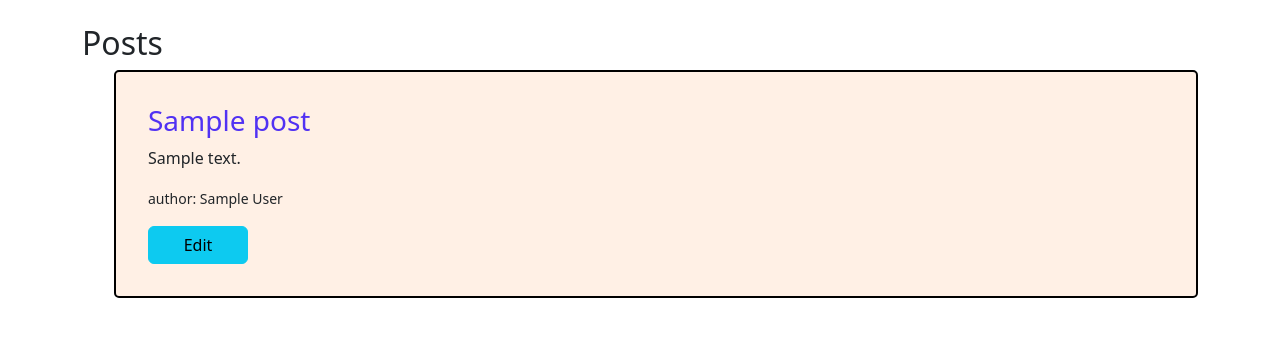
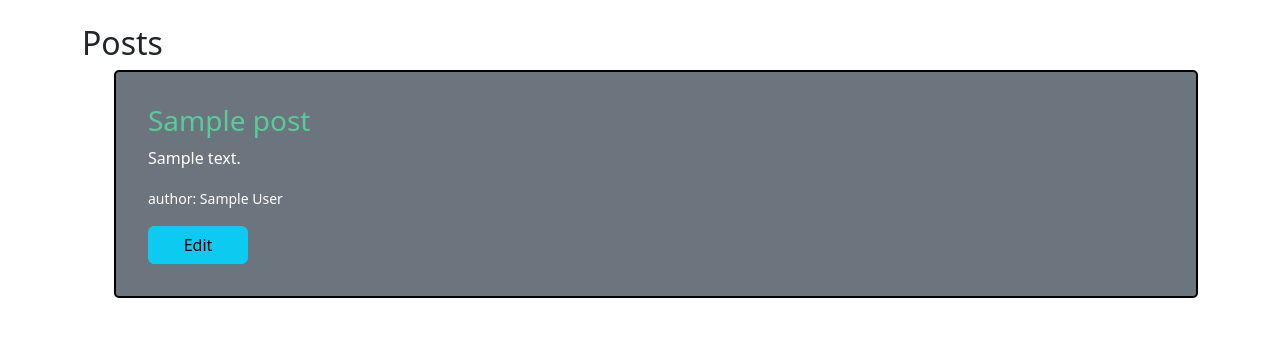
Before and after one commit to Cyefrancis/Personal-Blog, a Django app: page /blog/posts/ in a window 1280 px wide. Shown: the part 56-393 px from the top of the page. Run offline with Django 5.2, Linux system fonts and the light colour scheme; tables that the repository leaves empty hold one stand-in row (values such as "Sample post").

Commit message:
now the latest entry shows first

```diff
--- a/blog/static/css/global_styles.css
+++ b/blog/static/css/global_styles.css
@@ -10,10 +10,11 @@
     padding: 2rem;
     list-style: none;
     margin-bottom: 20px;
-    background-color: #FFF0E5;
+    background-color: #6c757d;
+    color: white;
     border-radius: 5px;
     border: 2px solid black;
 }
 .post_ul li h3{
-    color: #5131F3;
+    color: #57cc99;
 }
--- a/blog/templates/form_create.html
+++ b/blog/templates/form_create.html
@@ -1,15 +1,15 @@
 {% extends "base.html" %}
-
+{% block title %}Post Creation{% endblock  %}
 {% block content %}
     <h1>{% if object %}Edit{% else %}Create{% endif %} Post</h1>
     <form method="post">
         {% csrf_token %}
         {{ form.as_p }}
-        <button type="submit">{% if object %}Save changes{% else %}Create Post{% endif %}</button>
+        <button type="submit" class="btn btn-success btn-sm">{% if object %}Save changes{% else %}Create Post{% endif %}</button>
     </form>
     {% if object %}
     <a href="{% url 'post_detail' object.pk %}">Cancel</a>
     {% else %}
-    <a href="{% url 'post_list' %}">Cancel</a>
+    <a href="{% url 'post_list' %}" class="btn btn-danger btn-sm mt-2">Cancel</a>
     {% endif %}
 {% endblock  %}
--- a/blog/templates/post_list.html
+++ b/blog/templates/post_list.html
@@ -11,7 +11,7 @@
         <p>{{post.content}}</p>
         <p><small>author: {{post.author}}</small></p>
 
-        <button class="btn btn-info btn-md"><a href="{% url "edit_post" %}">Edit</a></button>
+        <a href="{% url "edit_post" %}" class="btn btn-info">Edit</a>
     </li>
 
 
--- a/blog/views.py
+++ b/blog/views.py
@@ -11,6 +11,9 @@ class PostList(ListView):
     model = Post
     template_name = 'post_list.html'
     context_object_name = 'posts'
+
+    def get_queryset(self):
+        return Post.objects.all().order_by('-created_date')
 
 class Details(TemplateView):
     template_name = 'post_detail.html'
```
